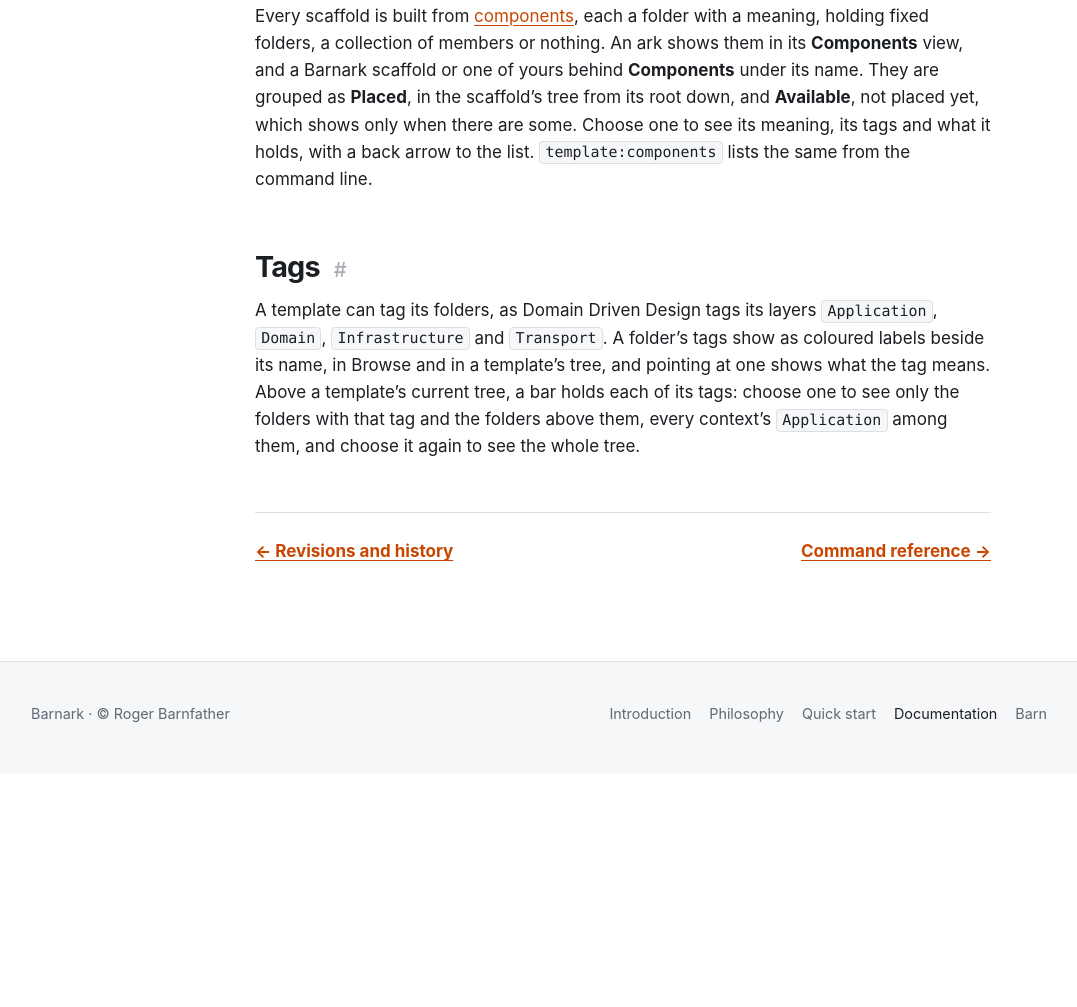
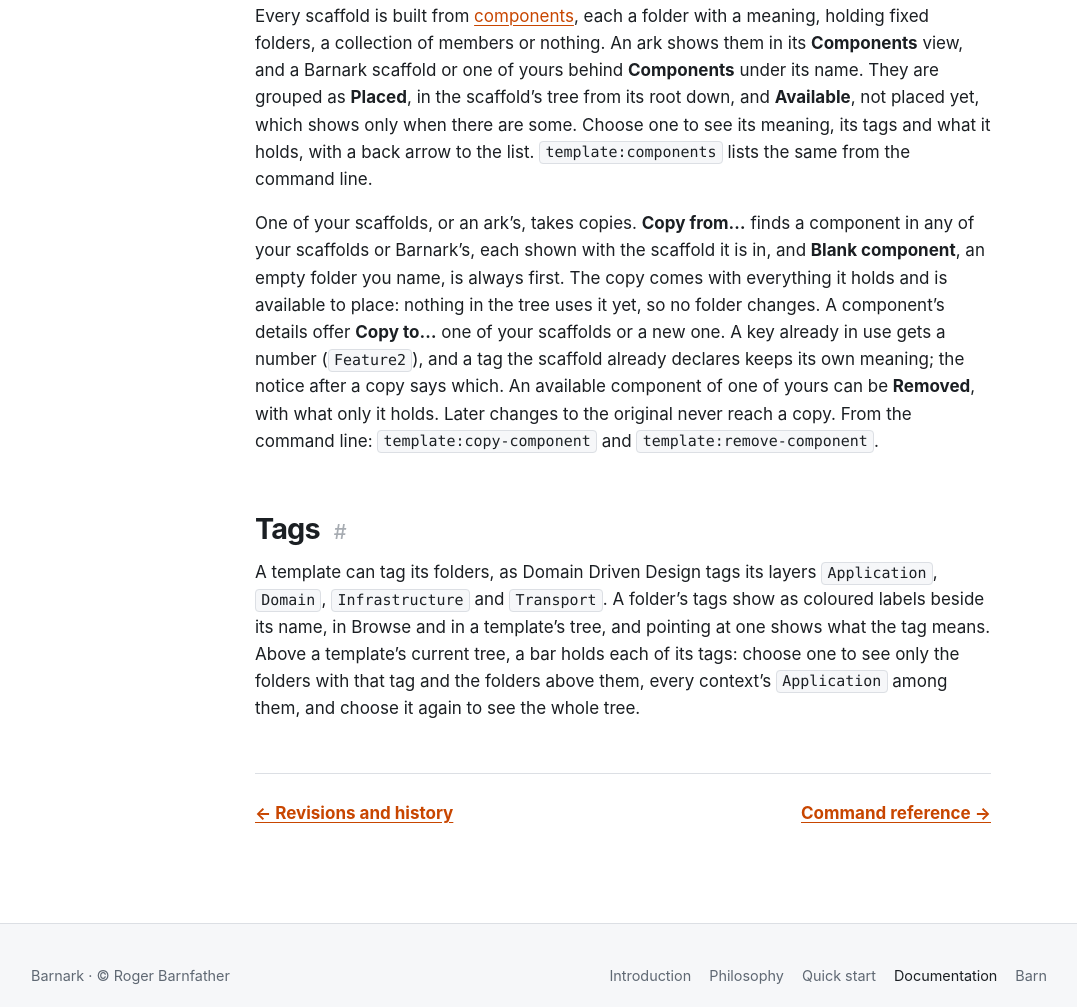
Before and after one commit to rogerbarnfather/barnark-website, a plain HTML site: page docs/gui.html in a window 1280 px wide. Shown: the part 3953-4960 px from the top of the page, without its empty margins (101-1178 px from the left). Before the commit the page ends 4726 px from the top, so only its background shows below. Drawn offline with Linux system fonts and the light colour scheme.

Commit message:
Copying and removing a component, in the GUI and the CLI
Co-Authored-By: Claude Opus 5.5 <noreply@anthropic.com>

```diff
--- a/docs/gui.html
+++ b/docs/gui.html
@@ -79,6 +79,14 @@ collection of members or nothing. An ark shows them in its <strong>Components</s
 <strong>Components</strong> under its name. They are grouped as <strong>Placed</strong>, in the scaffold’s tree from its root down, and
 <strong>Available</strong>, not placed yet, which shows only when there are some. Choose one to see its meaning, its tags and what it
 holds, with a back arrow to the list. <code>template:components</code> lists the same from the command line.</p>
+<p>One of your scaffolds, or an ark’s, takes copies. <strong>Copy from…</strong> finds a component in any of your scaffolds or
+Barnark’s, each shown with the scaffold it is in, and <strong>Blank component</strong>, an empty folder you name, is always first.
+The copy comes with everything it holds and is available to place: nothing in the tree uses it yet, so no folder
+changes. A component’s details offer <strong>Copy to…</strong> one of your scaffolds or a new one. A key already in use gets a
+number (<code>Feature2</code>), and a tag the scaffold already declares keeps its own meaning; the notice after a copy says
+which. An available component of one of yours can be <strong>Removed</strong>, with what only it holds. Later changes to the
+original never reach a copy. From the command line: <code>template:copy-component</code> and
+<code>template:remove-component</code>.</p>
 <h2 id="tags">Tags <a class="anchor" href="#tags" aria-label="Link to this section">#</a></h2>
 <p>A template can tag its folders, as Domain Driven Design tags its layers <code>Application</code>, <code>Domain</code>,
 <code>Infrastructure</code> and <code>Transport</code>. A folder’s tags show as coloured labels beside its name, in Browse and in a
```
Also changed, not shown: docs/cli.html (+1 -1 lines), docs/glossary.html (+1 -1 lines).
